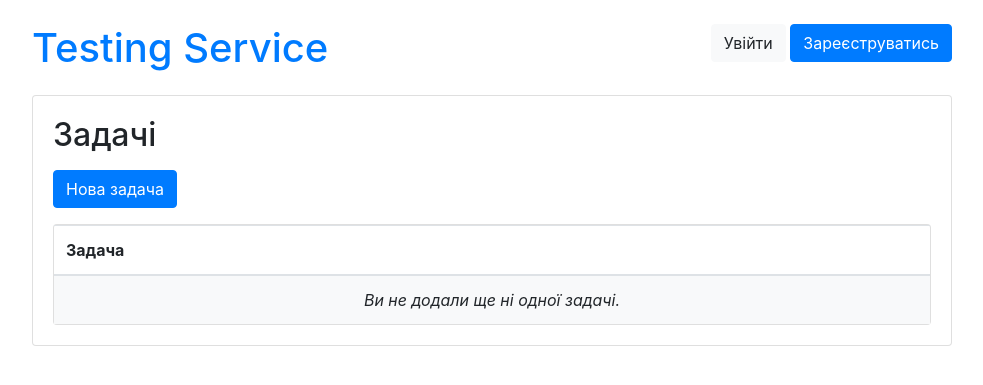
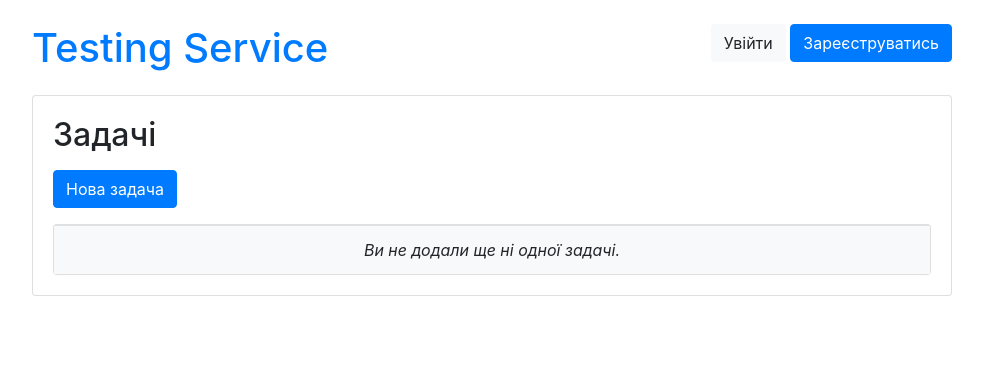
Before and after one commit to andriidem308/django_eolimp, a Django app: template testing/templates/teachers/problem_change_list.html in a window 1280 px wide. Shown: the top 385 px of the page, without its empty margins (148-1131 px from the left). Run offline with Django 3.2, Linux system fonts and the light colour scheme; the template is opened without the code that fills it, so the values that code supplies are empty; some libraries are stand-ins or nearby versions; some web fonts are replaced.

Commit message:
makefile edited

```diff
--- a/testing/templates/teachers/problem_change_list.html
+++ b/testing/templates/teachers/problem_change_list.html
@@ -5,11 +5,6 @@
     <a href="{% url 'teachers:task_add' %}" class="btn btn-primary mb-3" role="button">Нова задача</a>
     <div class="card">
         <table class="table mb-0">
-            <thead>
-                <tr>
-                    <th>Задача</th>
-                </tr>
-            </thead>
             <tbody>
                 {% for problem in problems %}
                 <tr>
```
